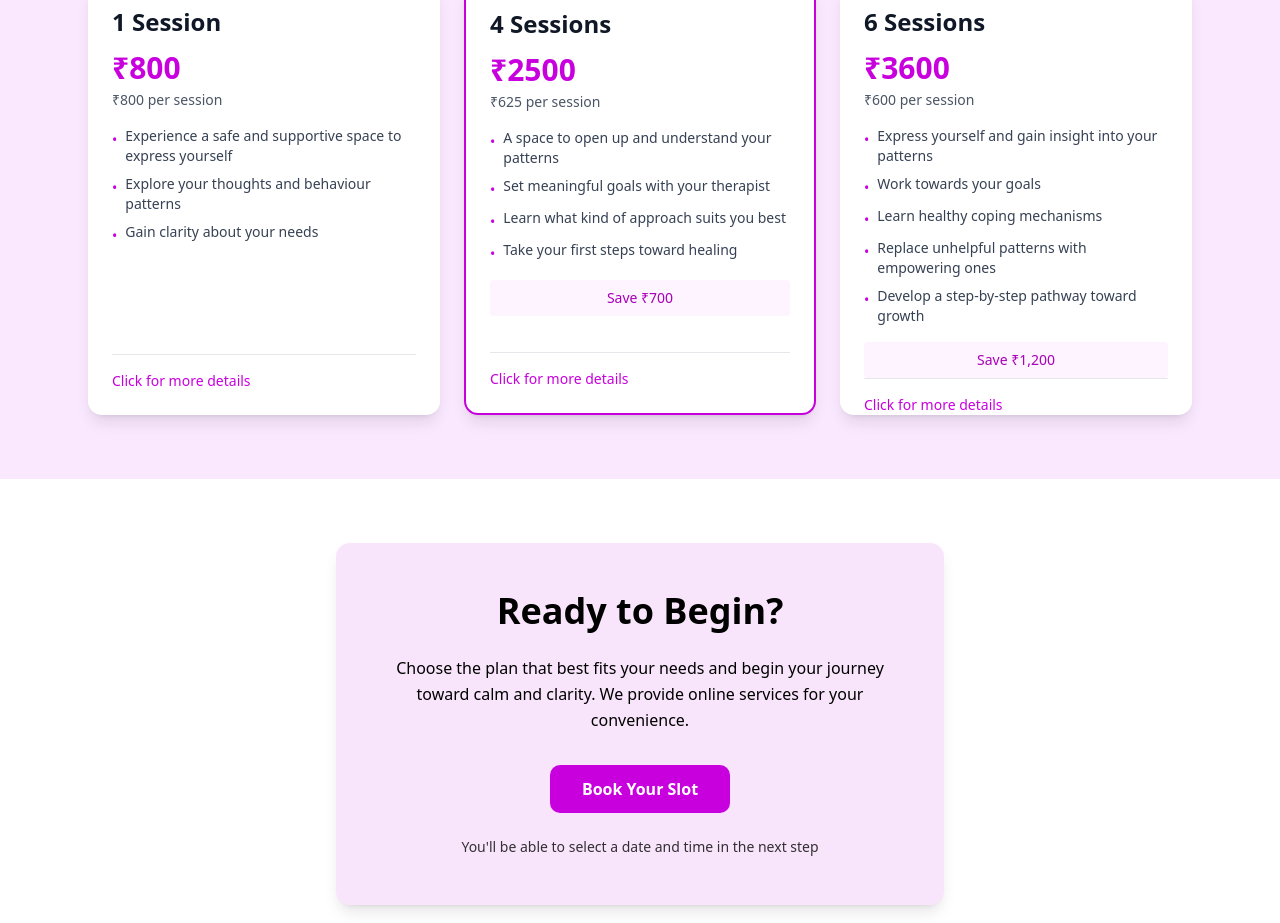
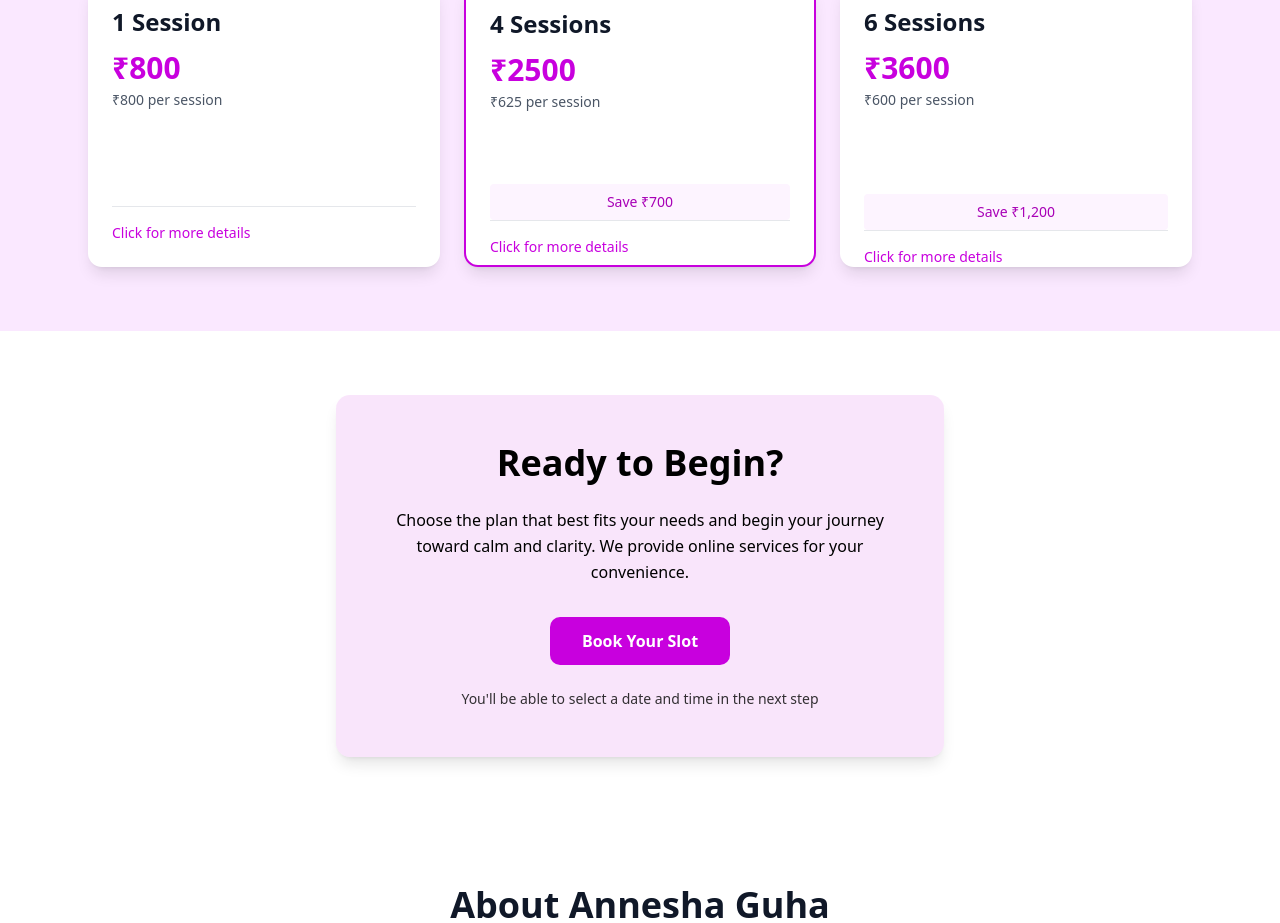
Before and after one commit to Aryanr64x/agwebsite, a Next.js app: page / in a window 1280 px wide. Shown: the part 7612-8535 px from the top of the page. Built offline with nearby package versions, Linux system fonts and the light colour scheme.

Commit message:
flip fix

```diff
--- a/components/ChooseYourPlan.tsx
+++ b/components/ChooseYourPlan.tsx
@@ -150,15 +150,14 @@ export default function ChoosePlan() {
                         ₹{plan.perSession} per session
                       </p>
                     </div>
-
-                    <ul className="mt-4 space-y-2">
-                      {plan.frontBullets.map((bullet, idx) => (
+                 <ul className="mt-4 space-y-2">
+                       {plan.frontBullets.map((bullet, idx) => (
                         <li
                           key={idx}
                           className="flex items-start gap-2 text-sm text-gray-700"
                         >
-                          <span className="text-fuchsia-600 mt-1">•</span>
-                          <span>{bullet}</span>
+                          <span className="text-fuchsia-600 mt-1"></span>
+                          {/* <span>{bullet}</span> */}
                         </li>
                       ))}
                     </ul>
```
